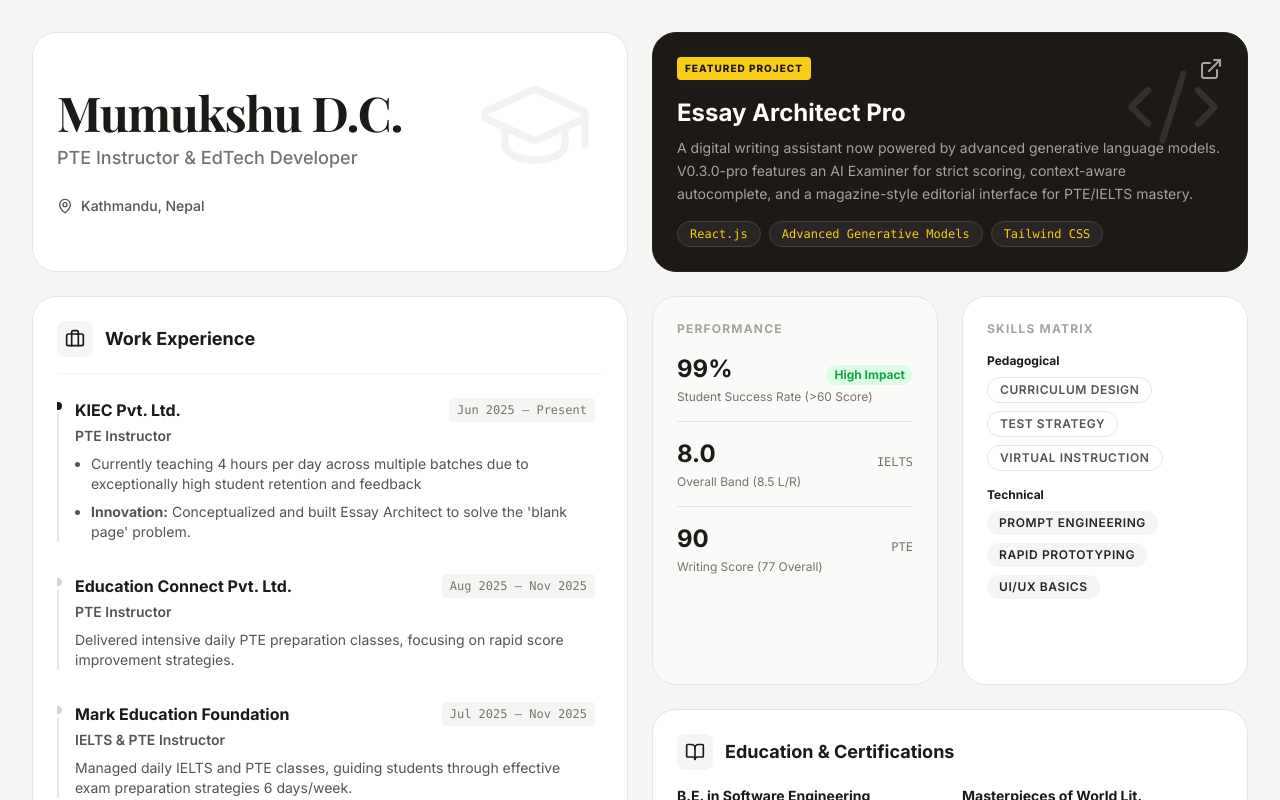
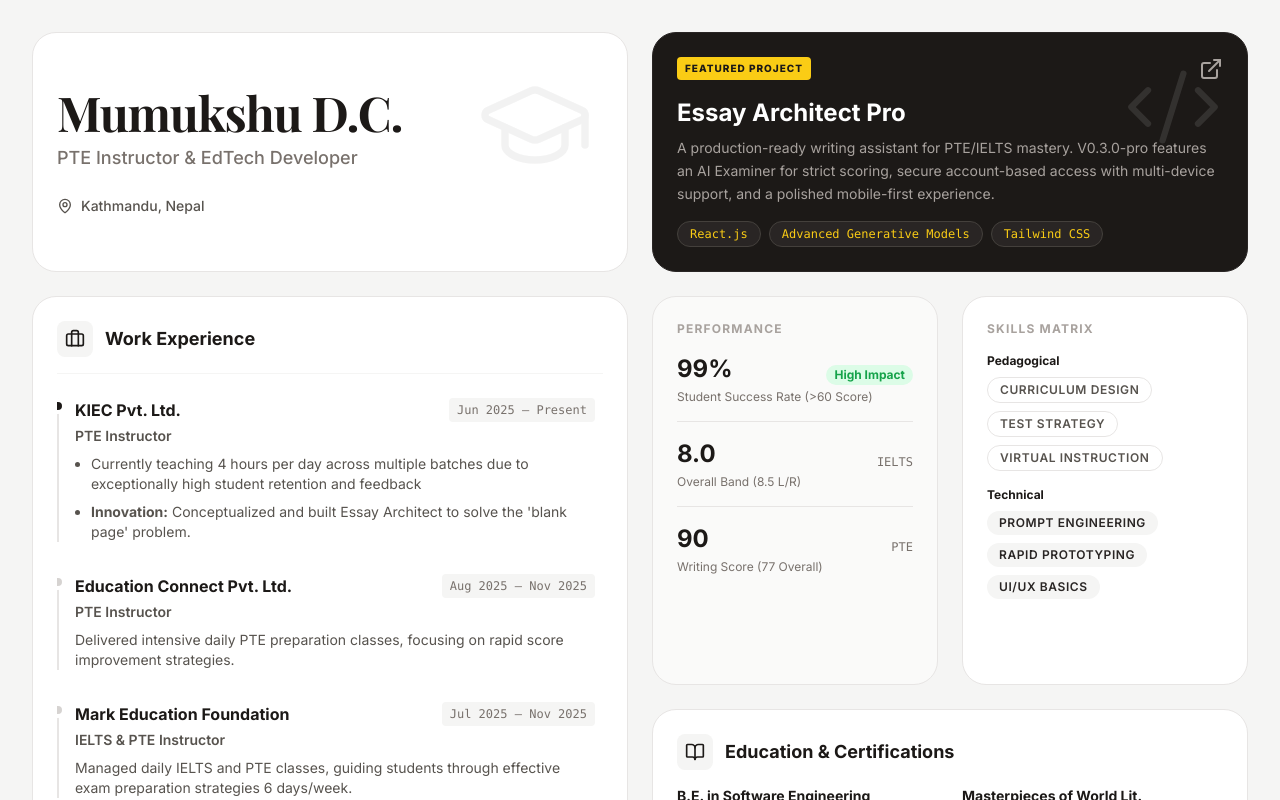
Before and after one commit to scuba3198/mumukshu-portfolio, a React (Vite) app: page / in a window 1280 px wide. Shown: the top 800 px of the page. Built offline with nearby package versions, Linux system fonts and the light colour scheme; a web font is replaced by a local one.

Commit message:
docs: update Essay Architect description for V0.3.0-pro

```diff
--- a/src/data/portfolio.js
+++ b/src/data/portfolio.js
@@ -10,7 +10,7 @@ export const portfolioData = {
         {
             id: "essay-architect",
             title: "Essay Architect Pro",
-            description: "A digital writing assistant now powered by advanced generative language models. V0.3.0-pro features an AI Examiner for strict scoring, context-aware autocomplete, and a magazine-style editorial interface for PTE/IELTS mastery.",
+            description: "A production-ready writing assistant for PTE/IELTS mastery. V0.3.0-pro features an AI Examiner for strict scoring, secure account-based access with multi-device support, and a polished mobile-first experience.",
             tags: ["React.js", "Advanced Generative Models", "Tailwind CSS"],
             link: "https://pro.essay-architect.uk/",
             isFeatured: true,
```
